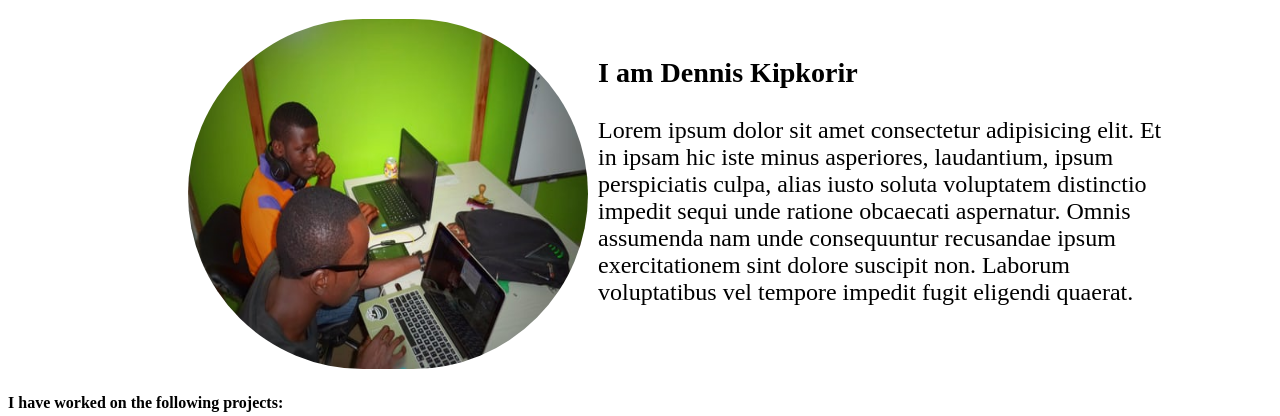
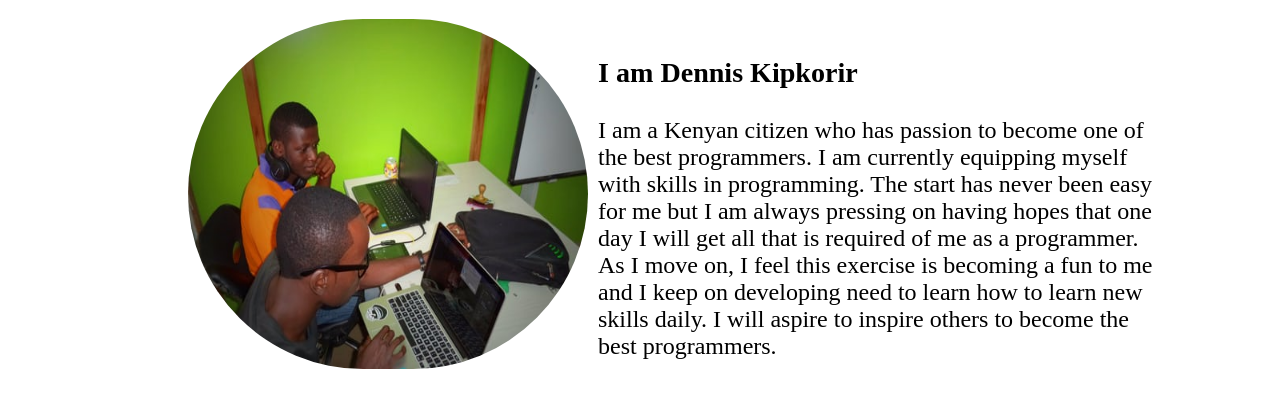
Before and after one commit to cheruden/my_portfolio, a plain HTML site: page index.html in a window 1280 px wide. Shown: the part 61-477 px from the top of the page. Drawn offline with Linux system fonts and the light colour scheme.

Commit message:
modify the paragraph of my index.html file

```diff
--- a/index.html
+++ b/index.html
@@ -12,7 +12,7 @@
    <div class="name">
    <div class="onery"><img src="./images/pija.jpeg" width="400px" height="350px" alt="Mine"></div>
   <div class="oner"> <h3> I am Dennis Kipkorir</h3>
-   <p>Lorem ipsum dolor sit amet consectetur adipisicing elit. Et in ipsam hic iste minus asperiores, laudantium, ipsum perspiciatis culpa, alias iusto soluta voluptatem distinctio impedit sequi unde ratione obcaecati aspernatur. Omnis assumenda nam unde consequuntur recusandae ipsum exercitationem sint dolore suscipit non. Laborum voluptatibus vel tempore impedit fugit eligendi quaerat.</p></div>
+   <p>I am a Kenyan citizen who has passion to become one of the best programmers. I am currently equipping myself with skills in programming. The start has never been easy for me but I am always pressing on having hopes that one day I will get all that is required of me as a programmer. As I move on, I feel this exercise is becoming a fun to me and I keep on developing need to learn how to learn new skills daily. I will aspire to inspire others to become the best programmers.</p></div>
    </div>
    <h4>I have worked on the following projects:</h4>
    <ul>
```
